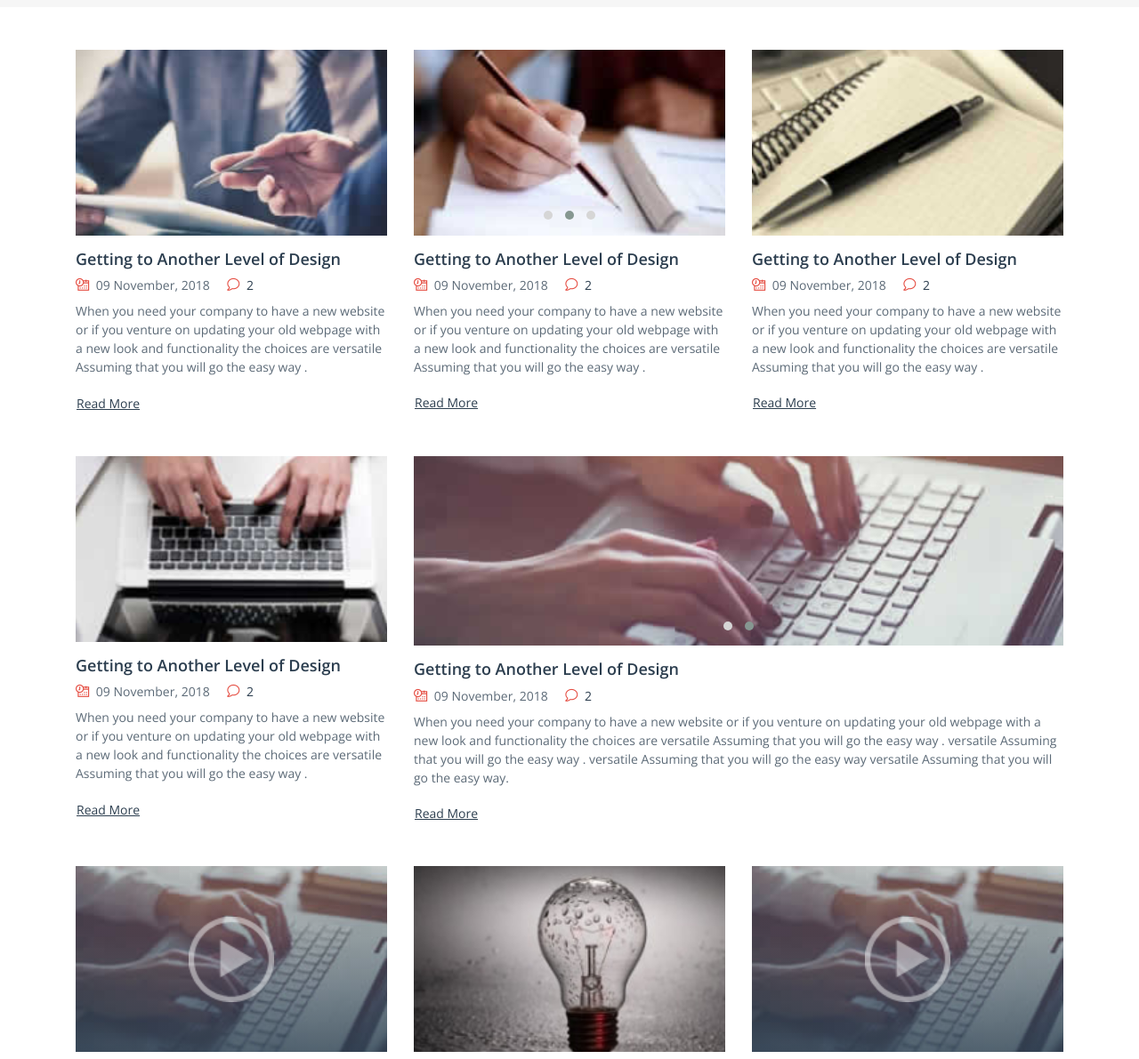
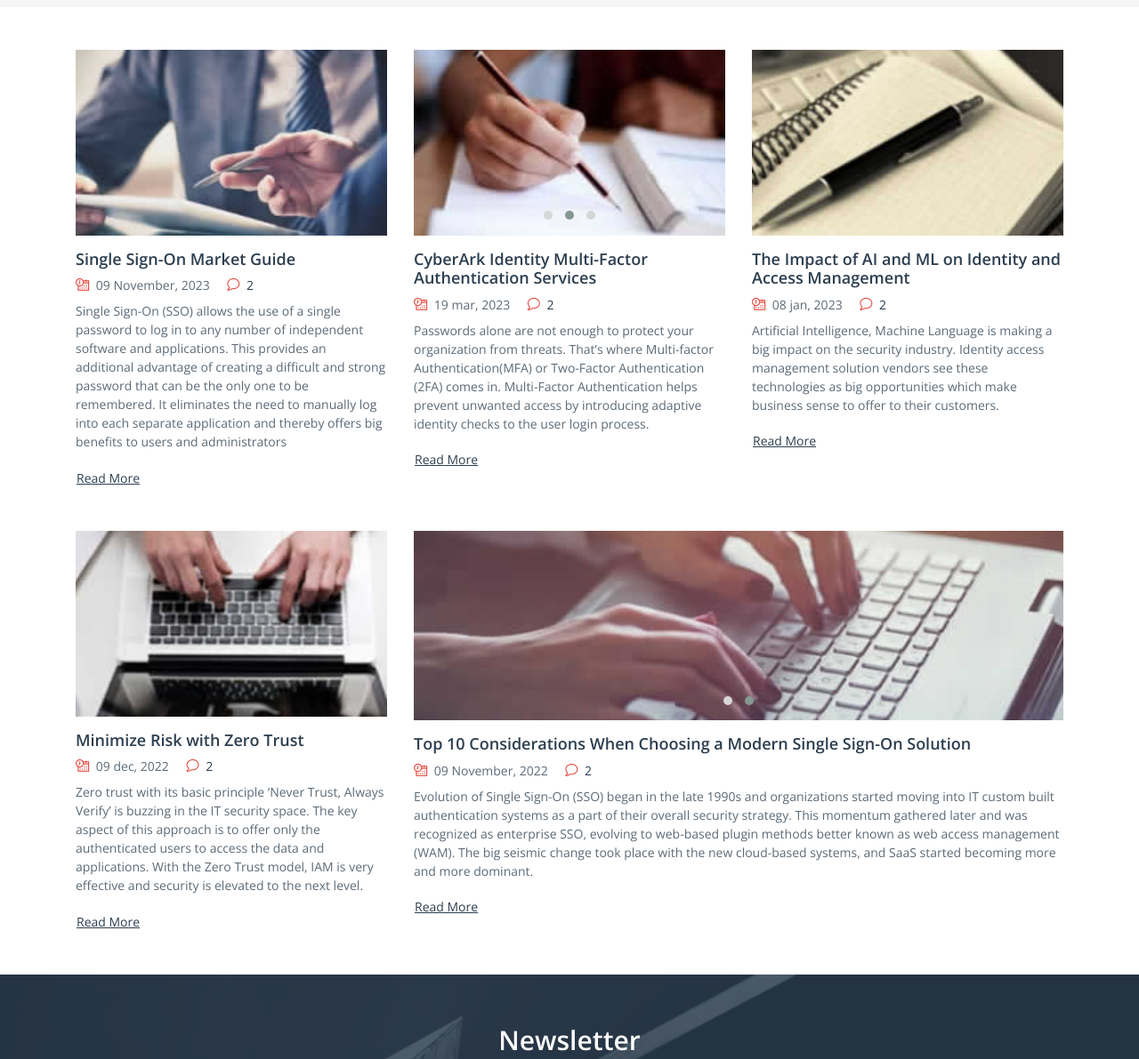
Before and after one commit to makingzebraop/idmcodes, a plain HTML site: page papers.html in a window 1280 px wide. Shown: the part 423-1614 px from the top of the page at 89% size. Drawn offline with nearby package versions, Linux system fonts and the light colour scheme; files whose address does not match are found by name.

Commit message:
Update papers.html

```diff
--- a/papers.html
+++ b/papers.html
@@ -174,16 +174,15 @@
               <div class="image-container zoomOut-effect">
                  <a href="#"><img src="assets/custom/images/business-support.jpg" alt="image alt text" class="w-100"></a>
               </div>
-              <h2 class="font-18 semi-font mt-3 mb-2"><a href="#" class="fables-main-text-color fables-second-hover-color">Getting to Another Level of Design</a></h2>
+              <h2 class="font-18 semi-font mt-3 mb-2"><a href="#" class="fables-main-text-color fables-second-hover-color">Single Sign-On Market Guide</a></h2>
               <div class="fables-forth-text-color font-14 mb-2">
                   <span class="fables-icondata fables-second-text-color mr-1"></span>
-                  <span class="mr-3"> 09 November, 2018 </span>
+                  <span class="mr-3"> 09 November, 2023 </span>
                   <span class="fables-iconcomment fables-second-text-color mr-1"></span>
                   <a href="" class="fables-main-text-color fables-second-hover-color">2</a>
               </div>
               <p class="fables-forth-text-color font-14 mb-3">
-                  When you need your company to have a new  website or if you venture on updating your old webpage with a new look and functionality the choices are versatile Assuming that you will go the easy way .
-              </p>
+                Single Sign-On (SSO) allows the use of a single password to log in to any number of independent software and applications. This provides an additional advantage of creating a difficult and strong password that can be the only one to be remembered. It eliminates the need to manually log into each separate application and thereby offers big benefits to users and administrators              </p>
               <a href="" class="btn fables-main-text-color fables-second-hover-color font-14 p-0 underline">Read More</a>
 
           </div>
@@ -206,16 +205,15 @@
                       </div>
                   </div>
 
-                  <h2 class="font-18 semi-font mt-3 mb-2"><a href="#" class="fables-main-text-color fables-second-hover-color">Getting to Another Level of Design</a></h2>
+                  <h2 class="font-18 semi-font mt-3 mb-2"><a href="#" class="fables-main-text-color fables-second-hover-color">CyberArk Identity Multi-Factor Authentication Services</a></h2>
                   <div class="fables-forth-text-color font-14 mb-2">
                       <span class="fables-icondata fables-second-text-color mr-1"></span>
-                      <span class="mr-3"> 09 November, 2018 </span>
+                      <span class="mr-3"> 19 mar, 2023 </span>
                       <span class="fables-iconcomment fables-second-text-color mr-1"></span>
                       <a href="" class="fables-main-text-color fables-second-hover-color">2</a>
                   </div>
                   <p class="fables-forth-text-color font-14 mb-3">
-                      When you need your company to have a new  website or if you venture on updating your old webpage with a new look and functionality the choices are versatile Assuming that you will go the easy way .
-                  </p>
+                    Passwords alone are not enough to protect your organization from threats. That’s where Multi-factor Authentication(MFA) or Two-Factor Authentication (2FA) comes in. Multi-Factor Authentication helps prevent unwanted access by introducing adaptive identity checks to the user login process.                  </p>
                   <a href="" class="btn fables-main-text-color fables-second-hover-color font-14 p-0 underline">Read More</a>
 
           </div>
@@ -224,15 +222,15 @@
                     <a href="#"><img src="assets/custom/images/cat-larg3.jpg" alt="" class="w-100"></a>
                 </div>
 
-              <h2 class="font-18 semi-font mt-3 mb-2"><a href="#" class="fables-main-text-color fables-second-hover-color">Getting to Another Level of Design</a></h2>
+              <h2 class="font-18 semi-font mt-3 mb-2"><a href="#" class="fables-main-text-color fables-second-hover-color">The Impact of AI and ML on Identity and Access Management</a></h2>
               <div class="fables-forth-text-color font-14 mb-2">
                   <span class="fables-icondata fables-second-text-color mr-1"></span>
-                  <span class="mr-3"> 09 November, 2018 </span>
+                  <span class="mr-3"> 08 jan, 2023 </span>
                   <span class="fables-iconcomment fables-second-text-color mr-1"></span>
                   <a href="" class="fables-main-text-color fables-second-hover-color">2</a>
               </div>
               <p class="fables-forth-text-color font-14 mb-3">
-                  When you need your company to have a new  website or if you venture on updating your old webpage with a new look and functionality the choices are versatile Assuming that you will go the easy way .
+                Artificial Intelligence, Machine Language is making a big impact on the security industry. Identity access management solution vendors see these technologies as big opportunities which make business sense to offer to their customers.
               </p>
               <a href="" class="btn fables-main-text-color fables-second-hover-color font-14 p-0 underline">Read More</a>
 
@@ -242,15 +240,15 @@
                    <a href="#"><img src="assets/custom/images/cat-larg4.jpg" alt="" class="w-100"></a>
                </div>
 
-              <h2 class="font-18 semi-font mt-3 mb-2"><a href="#" class="fables-main-text-color fables-second-hover-color">Getting to Another Level of Design</a></h2>
+              <h2 class="font-18 semi-font mt-3 mb-2"><a href="#" class="fables-main-text-color fables-second-hover-color">Minimize Risk with Zero Trust</a></h2>
               <div class="fables-forth-text-color font-14 mb-2">
                   <span class="fables-icondata fables-second-text-color mr-1"></span>
-                  <span class="mr-3"> 09 November, 2018 </span>
+                  <span class="mr-3"> 09 dec, 2022 </span>
                   <span class="fables-iconcomment fables-second-text-color mr-1"></span>
                   <a href="" class="fables-main-text-color fables-second-hover-color">2</a>
               </div>
               <p class="fables-forth-text-color font-14 mb-3">
-                  When you need your company to have a new  website or if you venture on updating your old webpage with a new look and functionality the choices are versatile Assuming that you will go the easy way .
+                Zero trust with its basic principle ‘Never Trust, Always Verify’ is buzzing in the IT security space. The key aspect of this approach is to offer only the authenticated users to access the data and applications. With the Zero Trust model, IAM is very effective and security is elevated to the next level.
               </p>
               <a href="" class="btn fables-main-text-color fables-second-hover-color font-14 p-0 underline">Read More</a>
 
@@ -265,22 +263,20 @@
                   </div>
               </div>
 
-              <h2 class="font-18 semi-font mt-3 mb-2"><a href="#" class="fables-main-text-color fables-second-hover-color">Getting to Another Level of Design</a></h2>
+              <h2 class="font-18 semi-font mt-3 mb-2"><a href="#" class="fables-main-text-color fables-second-hover-color">Top 10 Considerations When Choosing a Modern Single Sign-On Solution</a></h2>
               <div class="fables-forth-text-color font-14 mb-2">
                   <span class="fables-icondata fables-second-text-color mr-1"></span>
-                  <span class="mr-3"> 09 November, 2018 </span>
+                  <span class="mr-3"> 09 November, 2022 </span>
                   <span class="fables-iconcomment fables-second-text-color mr-1"></span>
                   <a href="" class="fables-main-text-color fables-second-hover-color">2</a>
               </div>
               <p class="fables-forth-text-color font-14 mb-3">
-                  When you need your company to have a new  website or if you venture on updating your old webpage with a new look and functionality the choices are versatile Assuming that you will go the easy way .
-                  versatile Assuming that you will go the easy way . versatile Assuming that you will go the easy way
-                  versatile Assuming that you will go the easy way.
+                Evolution of Single Sign-On (SSO) began in the late 1990s and organizations started moving into IT custom built authentication systems as a part of their overall security strategy. This momentum gathered later and was recognized as enterprise SSO, evolving to web-based plugin methods better known as web access management (WAM). The big seismic change took place with the new cloud-based systems, and SaaS started becoming more and more dominant.
               </p>
               <a href="" class="btn fables-main-text-color fables-second-hover-color font-14 p-0 underline">Read More</a>
 
           </div>
-          <div class="col-12 col-sm-6 col-md-4 mb-4 mb-lg-5">
+          <!-- <div class="col-12 col-sm-6 col-md-4 mb-4 mb-lg-5">
                 <div class="position-relative image-container zoomOut-effect">
                       <img src="assets/custom/images/cat-larg1.jpg" alt="" class="w-100">
                       <div class="demo-gallery-poster fables-main-gradient">
@@ -342,10 +338,10 @@
               </p>
               <a href="" class="btn fables-main-text-color fables-second-hover-color font-14 p-0 underline">Read More</a>
 
-          </div>
+          </div> -->
      </div>
 
-
+<!--
       <div class="fables-latest-news">
            <h2 class="fables-forth-text-color fables-light-background-color mb-3 mb-lg-5 p-3 font-18 semi-font">Latest News</h2>
            <div class="row">
@@ -694,7 +690,7 @@
                       <a href="" class="btn fables-second-text-color fables-main-hover-color font-14 p-0 my-3">Read More <i class="fas fa-chevron-right"></i></a>
                   </div>
             </div>
-     </div>
+     </div> -->
 
 </div>
 <!-- /End page content -->
```
